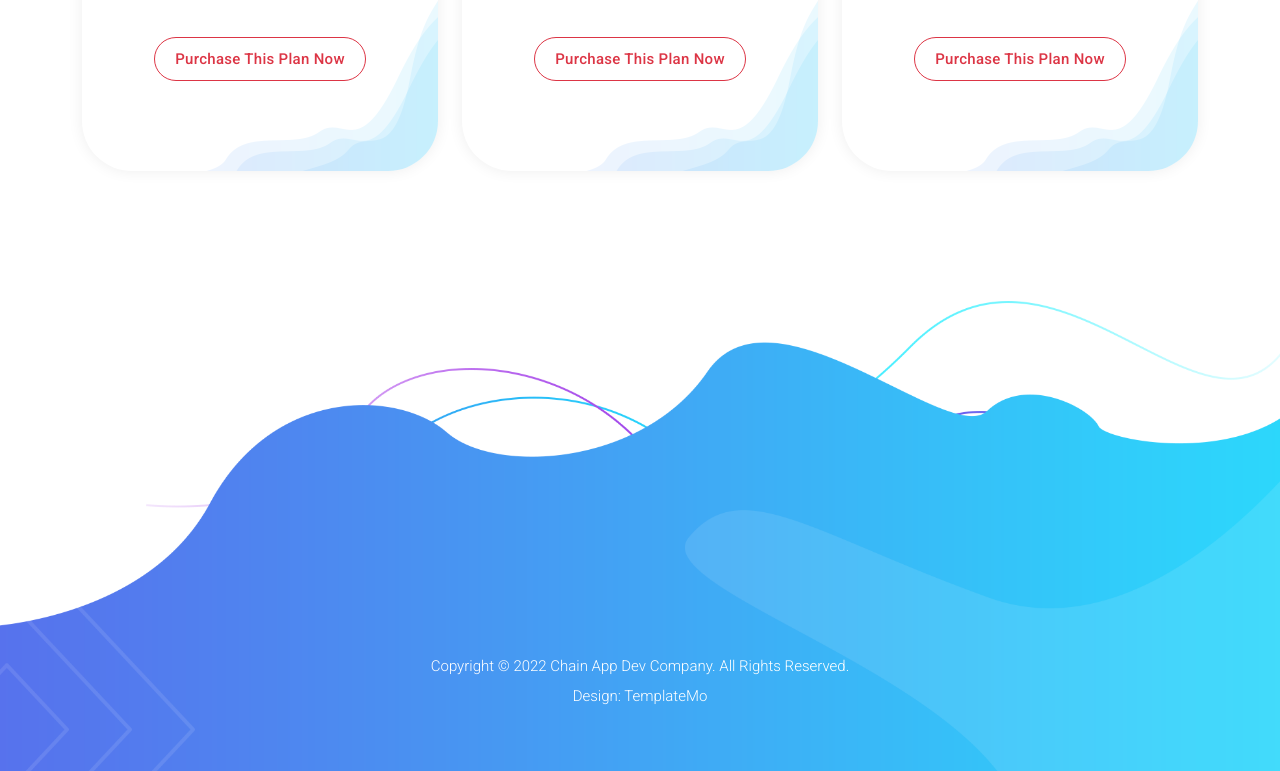
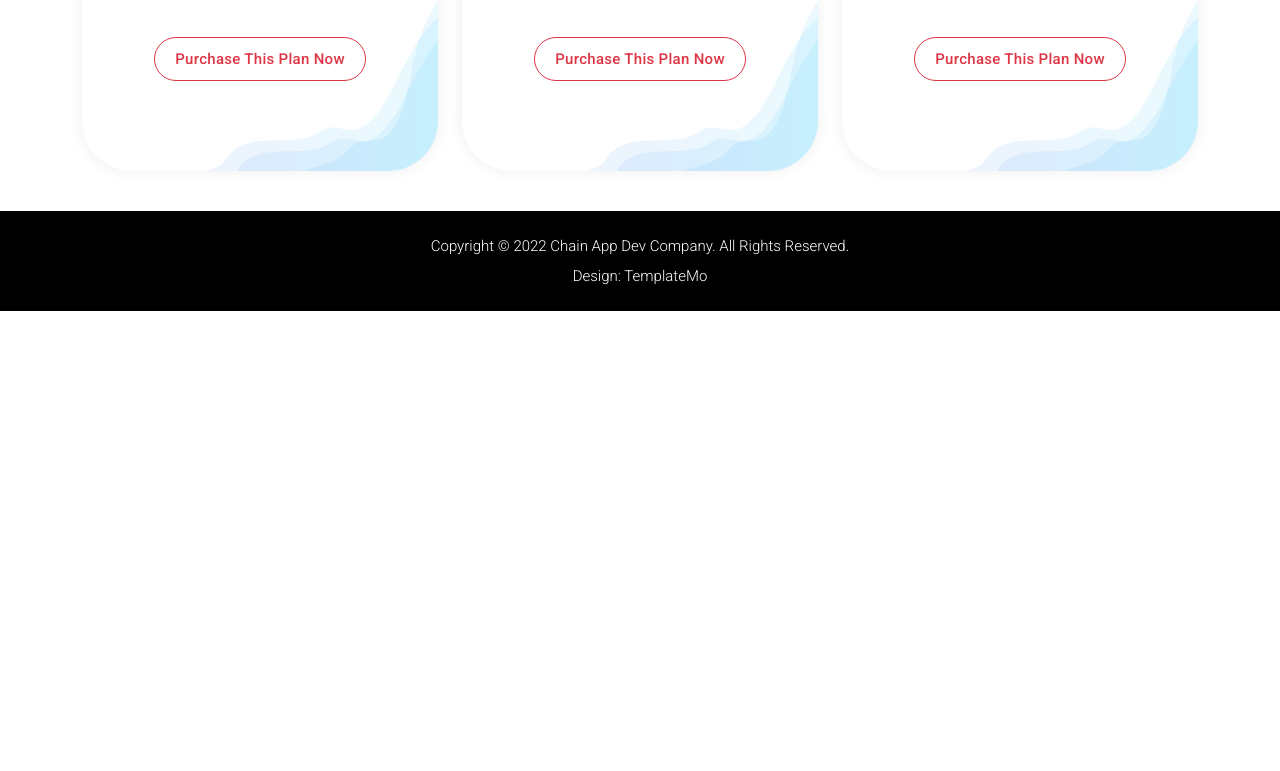
Before and after one commit to rizveejack/itprix, a plain HTML site: page index.html in a window 1280 px wide. Shown: the part 5926-6697 px from the top of the page. After the commit the page ends 6237 px from the top, so only its background shows below. Drawn offline with Linux system fonts and the light colour scheme.

Commit message:
add new section

```diff
--- a/assets/css/templatemo-chain-app-dev.css
+++ b/assets/css/templatemo-chain-app-dev.css
@@ -1596,13 +1596,14 @@ Footer Style
 */
 
 footer {
-  background-image: url(../images/footer-bg.png);
+  /* background-image: url(../images/footer-bg.png); */
+  background-color: #000;
   background-position: center top;
   background-repeat: no-repeat;
   background-size: cover;
-  margin-top: 130px;
-  padding-top: 300px;
-  padding-bottom: 60px;
+  margin-top: 40px;
+  padding-top: 20px;
+  padding-bottom: 20px;
 }
 
 footer .section-heading {
@@ -1699,7 +1700,6 @@ footer #search button:hover {
 
 footer .copyright-text p {
   text-align: center;
-  margin-top: 50px;
   margin-bottom: 0px;
   color: #fff;
 }
```
